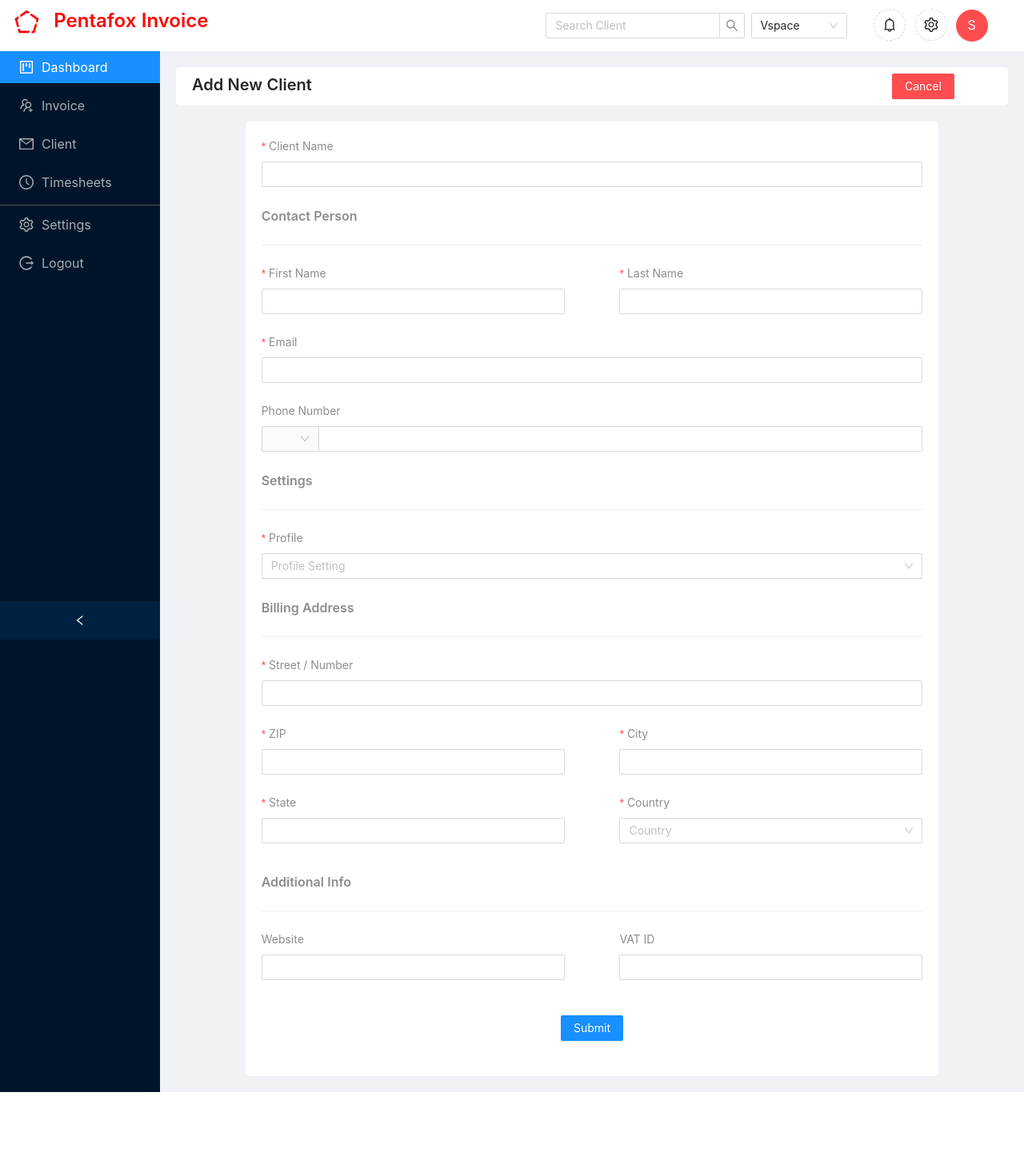
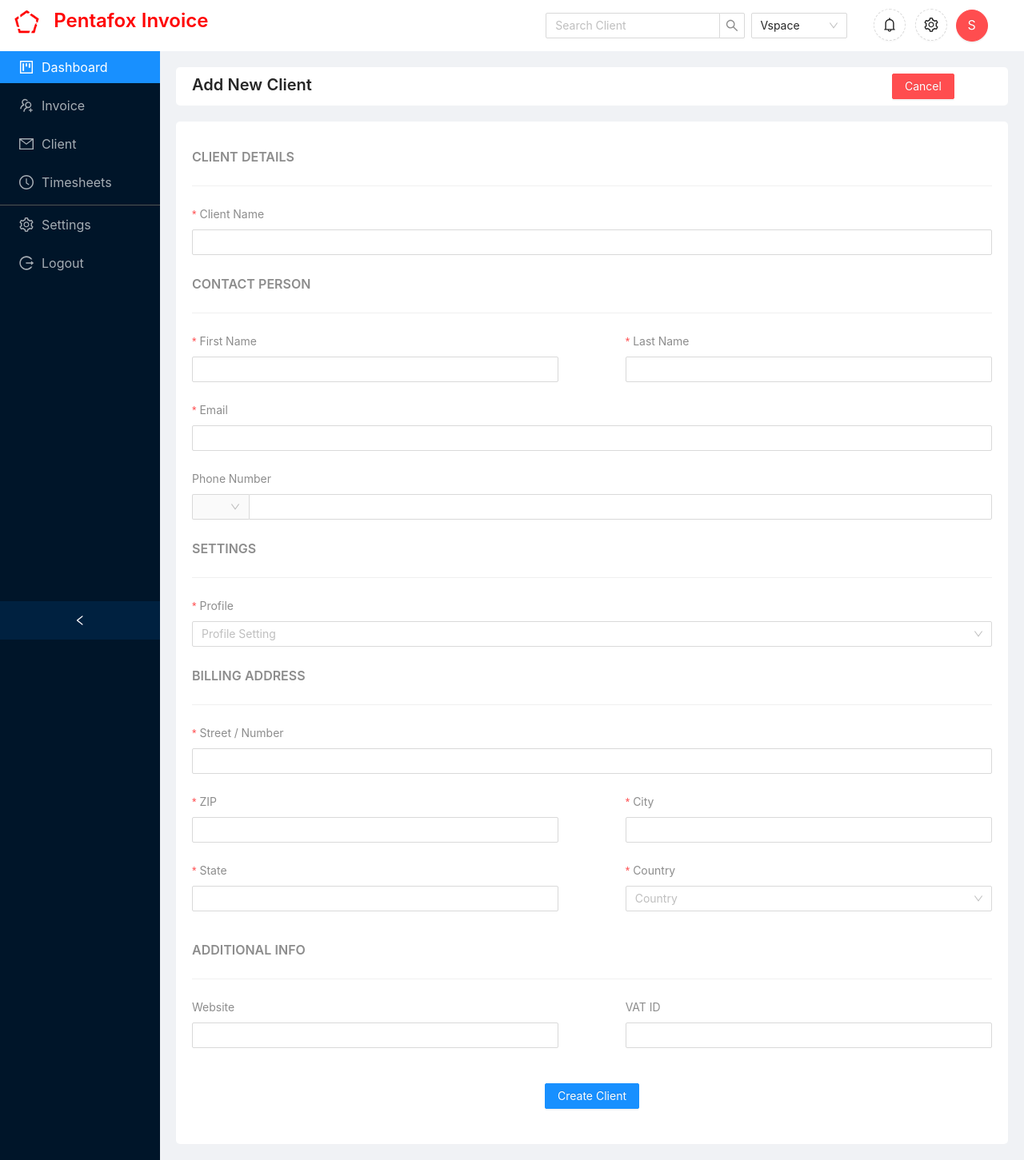
Before and after one commit to ArulPrasath15/invoice-react, a Next.js app: page /client/new in a window 1280 px wide. Shown: the whole page at 80% size. Before the commit the page ends 1366 px from the top, so only its background shows below. Built offline with nearby package versions, Linux system fonts and the light colour scheme; no server answers; sample sign-in values are in the browser's storage.

Commit message:
Updated Ui for new client form

```diff
--- a/components/Client/ClientCard.jsx
+++ b/components/Client/ClientCard.jsx
@@ -20,7 +20,7 @@ const ClientCard = ({client}) => {
                     <Title className='mt-2' type='secondary' level={5}>{name}</Title>
                 </Col>
                 <Col span={12}>
-                    <Space direction='vertical' className='mt-4'>
+                    <Space direction='vertical' className='mt-2'>
                         <Text type='secondary'><MailOutlined /> {email} </Text>
                         <Text type='secondary'><PhoneOutlined /> {phone}</Text>
                     </Space>
--- a/components/Client/ClientForm.jsx
+++ b/components/Client/ClientForm.jsx
@@ -26,7 +26,10 @@ function ClientForm(props) {
             name="basic"
             onFinish={onSubmit}
         >
-
+            <div className="mt-3">
+                <Title type='secondary' level={5}>CLIENT DETAILS</Title>
+                <Divider />
+            </div>
             <Form.Item
                 label="Client Name"
                 name="clientName"
@@ -36,7 +39,7 @@ function ClientForm(props) {
             </Form.Item>
 
             <div>
-                <Title type='secondary' level={5}>Contact Person</Title>
+                <Title type='secondary' level={5}>CONTACT PERSON</Title>
                 <Divider />
             </div>
             <Row justify={"space-between"}>
@@ -76,7 +79,7 @@ function ClientForm(props) {
             </Form.Item>
 
             <div className="mt-3">
-                <Title type='secondary' level={5}>Settings </Title>
+                <Title type='secondary' level={5}>SETTINGS </Title>
                 <Divider />
             </div>
             <Form.Item name="profile" label="Profile" rules={[{ required: true }]}>
@@ -89,7 +92,7 @@ function ClientForm(props) {
             </Form.Item>
 
             <div className="mt-3">
-                <Title type='secondary' level={5}>Billing Address</Title>
+                <Title type='secondary' level={5}>BILLING ADDRESS</Title>
                 <Divider />
             </div>
 
@@ -142,7 +145,7 @@ function ClientForm(props) {
                 </Col>
             </Row>
             <div className="mt-3">
-                <Title type='secondary' level={5}>Additional Info</Title>
+                <Title type='secondary' level={5}>ADDITIONAL INFO</Title>
                 <Divider />
             </div>
             <Row justify='space-between'>
@@ -166,7 +169,7 @@ function ClientForm(props) {
             <div className='text-center mt-5'>
                 <Form.Item >
                     <Button type="primary" htmlType="submit" >
-                        Submit
+                        Create Client
                     </Button>
                 </Form.Item>
             </div>
--- a/pages/client/new.jsx
+++ b/pages/client/new.jsx
@@ -33,7 +33,7 @@ function NewClient(props) {
                 </Row>
                 <div className="form">
                     <Row >
-                        <Col span={20} offset={2} className='bg-white mt-5 mb-5 py-5 px-5 br-5'>
+                        <Col span={24} className='bg-white mt-5 mb-5 py-5 px-5 br-5'>
                             <ClientForm />
                         </Col>
                     </Row>
```
